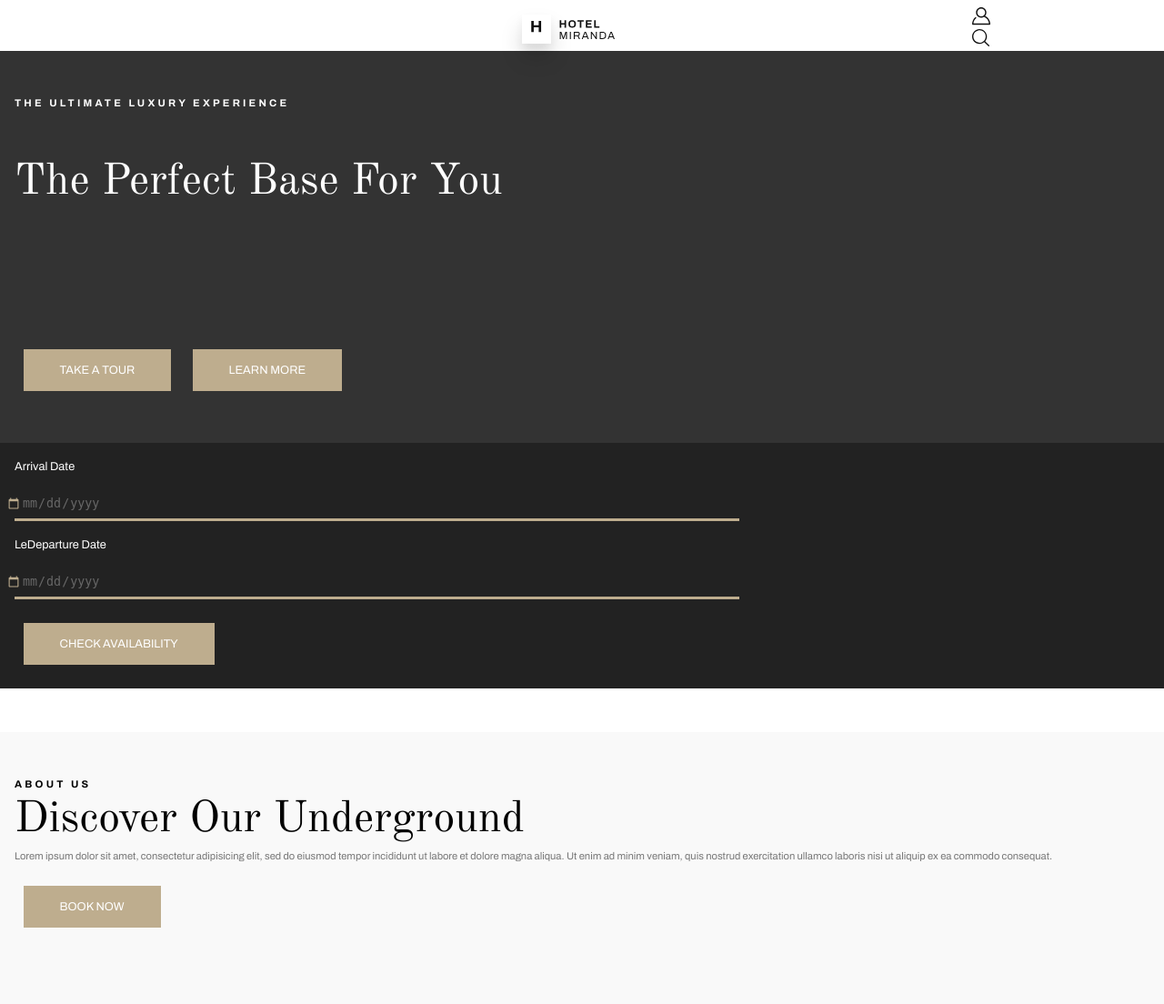
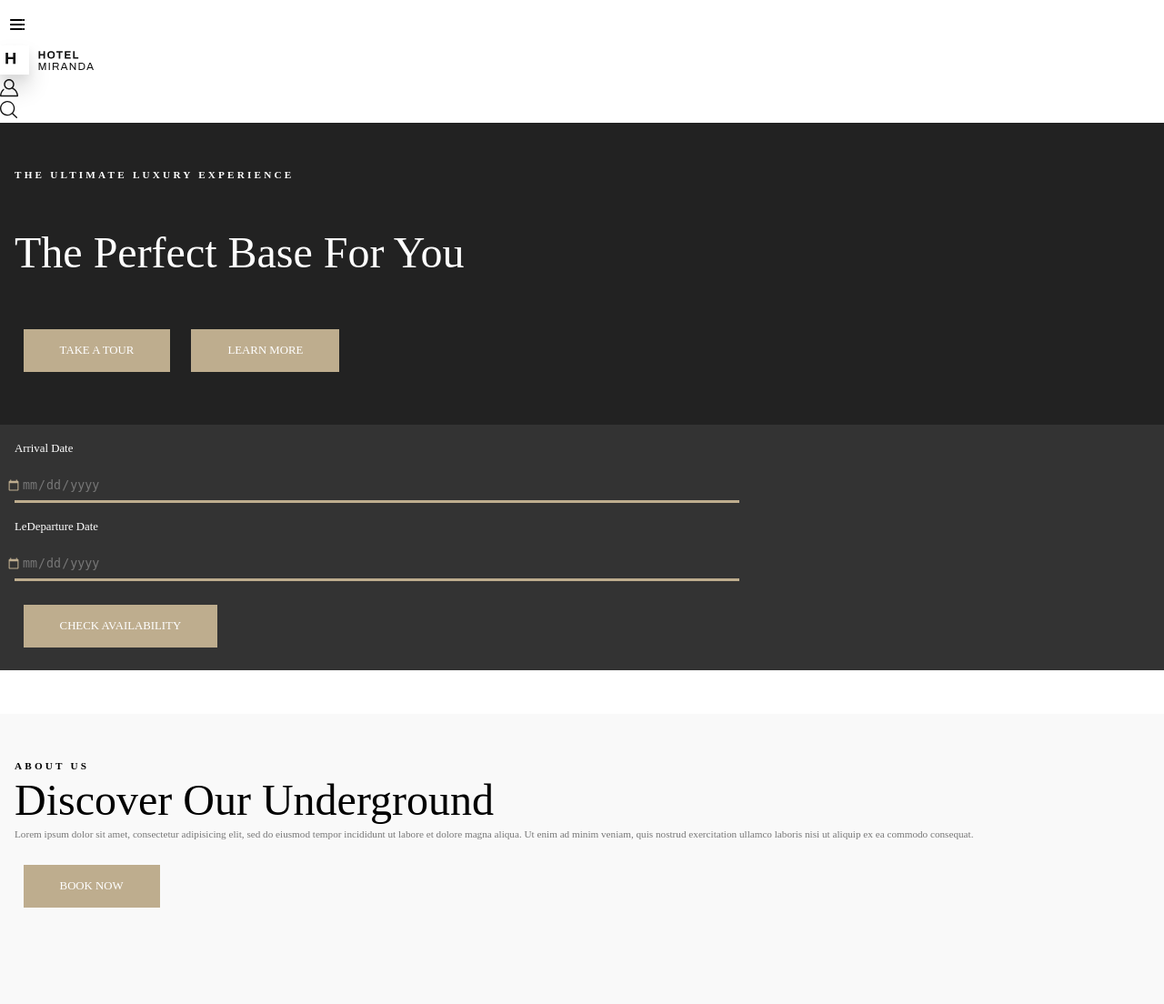
Before and after one commit to ImD1ck/Hotel-Miranda, a PHP site: page /index.php in a window 1280 px wide. Shown: the top 1104 px of the page at 91% size. Run offline with PHP 8.4, Linux system fonts and the light colour scheme; style sheets or scripts are compiled from the project's sources.

Commit message:
Select listo

```diff
--- a/include/header.php
+++ b/include/header.php
@@ -9,25 +9,20 @@
 
   <link rel="stylesheet" type="text/css" href="./styles/styles.css" />
   <link rel="stylesheet" type="text/css" href="./styles/styles.scss" />
+
+  <script type="text/javascript" src="./js/dropMenu.js"></script>
 </head>
 
 <body>
 <header class="header">
-      <div class="nav__icons">
-        <div class="nav__icon iconCross">
-          <img
-            src="./assets/icons/cross.svg"
-            alt="cross"
-            style="display: none"
-          />
+  <div class="nav">
+    <button class="nav__button" id="buttonNav" onClick="dropdown()"></button>
   </div>
-        <div class="nav__icon iconBars">
-          <img
-            src="./assets/icons/bars-solid.svg"
-            alt="bars"
-            class="nav__icon-bar"
-          />
-        </div>
+    <div class="nav__list" id="dropMenu">
+      <a href="./about.php">About Us</a>
+      <a href="./rooms.php">Rooms</a>
+      <a href="./offers.php">Offers</a>
+      <a href="./contact.php">Contact</a>
     </div>
     <div class="title">
       <div class="logo">
@@ -38,14 +33,6 @@
           src="./assets/icons/Hotel-Miranda.svg"
           alt="Hotel Miranda"
         />
-      </div>
-      <div class="navigation">
-        <ul class="nav__list">
-          <li class="nav__item"><a href="./about.html">About Us</a></li>
-          <li class="nav__item"><a href="./rooms">Rooms</a></li>
-          <li class="nav__item"><a href="./offers">Offers</a></li>
-          <li class="nav__item"><a href="./contact">Contact</a></li>
-        </ul>
     </div>
     <div class="icons">
       <div class="icon__item">
@@ -64,16 +51,15 @@
         <h1 class="principal__title">
         <?php echo $title; ?>
         </h1>
-      </article>
 
       <?php if($page == ""): ?>
-      <article class="principal">
         <div class="button__principal">
           <button class="button">TAKE A TOUR</button>
           <button class="button">LEARN MORE</button>
         </div>
+      <?php else:  ?>
       </article>
-      <?php else:  ?>
+
       <article class="subtitle">
         <h4>Home | <span>Room Details</span></h4>
       </article>
--- /dev/null
+++ b/js/dropMenu.js
@@ -0,0 +1,11 @@
+function dropdown() {
+  // let cross = "./assets/icons/cross.svg";
+  // let bar = "./assets/icons/bars-solid.svg";
+  // let img = document.getElementById("menuImg").src;
+  document.getElementById("dropMenu").classList.toggle("nav__show");
+  document.getElementById("buttonNav").classList.toggle("nav__button2");
+
+  // document.getElementById("menuImg").src !== bar
+  //   ? (document.getElementById("menuImg").src = cross)
+  //   : (document.getElementById("menuImg").src = bar);
+}
--- a/styles/_header.scss
+++ b/styles/_header.scss
@@ -0,0 +1,111 @@
+@import "var";
+
+.header {
+  justify-content: space-around;
+  margin-top: 0.5rem;
+  box-shadow: rgba(0, 0, 0, 0.45) 0px 25px 20px -20px;
+
+  .nav {
+    &__button {
+      width: 1rem;
+      height: 1rem;
+      margin: 0.7rem;
+      border: none;
+      cursor: pointer;
+      background: url("../assets/icons/bars-solid.svg");
+    }
+
+    &__button2 {
+      background: url("../assets/icons/cross.svg") no-repeat;
+    }
+
+    &__list {
+      display: none;
+      position: absolute;
+      background-color: #f1f1f1;
+      min-width: 160px;
+      box-shadow: 0px 8px 16px 0px rgba(0, 0, 0, 0.2);
+      z-index: 1;
+    }
+
+    &__list a {
+      color: black;
+      padding: 12px 16px;
+      text-decoration: none;
+      display: block;
+    }
+
+    &__list a:hover {
+      background-color: #ddd;
+    }
+
+    &__show {
+      display: block;
+    }
+  }
+
+  .title {
+    display: flex;
+    justify-content: flex-start;
+    align-items: center;
+
+    .logo {
+      width: 2rem;
+      height: 2rem;
+      padding: 0.4rem;
+      box-shadow: rgba(0, 0, 0, 0.15) 0px 15px 25px,
+        rgba(0, 0, 0, 0.05) 0px 5px 10px;
+
+      &__name {
+        padding: 0.6rem;
+      }
+    }
+  }
+}
+
+.main {
+  color: #fff;
+
+  .principal {
+    padding: 3rem 1rem;
+    min-width: 100%;
+    background-color: $gris-oscuro;
+
+    &__title {
+      padding: 3rem 0rem 3rem;
+    }
+  }
+
+  .calendar {
+    background-color: $gris-neutro;
+    padding: 1rem;
+    justify-content: left;
+
+    &__label {
+      font-size: 0.8rem;
+    }
+
+    &__fecha {
+      display: block;
+      justify-content: left;
+      padding: 0.5rem;
+      padding-right: 55%;
+      margin: 1rem 1rem 1rem 0rem;
+      border: none;
+      border-bottom: 0.2rem solid $beish;
+      color: $gris-claro;
+      background-color: transparent;
+    }
+    &__fecha::-webkit-calendar-picker-indicator {
+      position: absolute;
+      left: 0.4rem;
+
+      filter: invert(79%) sepia(34%) saturate(237%) hue-rotate(0deg)
+        brightness(85%) contrast(82%);
+    }
+
+    &__fecha:focus {
+      border: none;
+    }
+  }
+}
--- a/styles/_index.scss
+++ b/styles/_index.scss
@@ -1,92 +1,4 @@
-.header {
-  display: flex;
-  text-align: center;
-  justify-content: space-around;
-  margin-top: 0.5rem;
-  box-shadow: rgba(0, 0, 0, 0.45) 0px 25px 20px -20px;
-
-  .title {
-    display: flex;
-    justify-content: flex-start;
-    align-items: center;
-
-    .logo {
-      width: 2rem;
-      height: 2rem;
-      padding: 0.4rem;
-      box-shadow: rgba(0, 0, 0, 0.15) 0px 15px 25px,
-        rgba(0, 0, 0, 0.05) 0px 5px 10px;
-
-      &__name {
-        padding: 0.6rem;
-      }
-    }
-  }
-
-  .navigation {
-    display: none;
-
-    &__icons {
-      width: 1rem;
-      height: 1rem;
-      margin: 0.7rem;
-    }
-
-    .icons {
-      display: flex;
-      justify-content: center;
-      align-items: center;
-      gap: 1rem;
-    }
-  }
-}
-
-.main {
-  color: #ffffff;
-
-  .principal {
-    padding: 3rem 1rem;
-    min-width: 100%;
-    background-color: #333333;
-
-    &__title {
-      padding: 3rem 0rem 3rem;
-    }
-  }
-
-  .calendar {
-    background-color: #222222;
-    padding: 1rem;
-    justify-content: left;
-
-    &__label {
-      font-size: 0.8rem;
-    }
-
-    &__fecha {
-      display: block;
-      justify-content: left;
-      padding: 0.5rem;
-      padding-right: 55%;
-      margin: 1rem 1rem 1rem 0rem;
-      border: none;
-      border-bottom: 0.2rem solid #bead8e;
-      color: #686868;
-      background-color: transparent;
-    }
-    &__fecha::-webkit-calendar-picker-indicator {
-      position: absolute;
-      left: 0.4rem;
-
-      filter: invert(79%) sepia(34%) saturate(237%) hue-rotate(0deg)
-        brightness(85%) contrast(82%);
-    }
-
-    &__fecha:focus {
-      border: none;
-    }
-  }
-}
+@import "var";
 
 .aboutUs {
   display: block;
--- /dev/null
+++ b/styles/_var.scss
@@ -0,0 +1,7 @@
+$title: "Old Standard TT";
+$subtitle: "Archivo";
+$roboto: "Roboto";
+$beish: #bead8e;
+$gris-oscuro: #222222;
+$gris-neutro: #333333;
+$gris-claro: #777777;
--- a/styles/styles.css
+++ b/styles/styles.css
@@ -1,79 +1,4 @@
-@import url("https://fonts.googleapis.com/css2?family=Archivo:wght@400;700&family=Old+Standard+TT&display=swap");
-.header {
-  display: flex;
-  text-align: center;
-  justify-content: space-around;
-  margin-top: 0.5rem;
-  box-shadow: rgba(0, 0, 0, 0.45) 0px 25px 20px -20px;
-}
-.header .title {
-  display: flex;
-  justify-content: flex-start;
-  align-items: center;
-}
-.header .title .logo {
-  width: 2rem;
-  height: 2rem;
-  padding: 0.4rem;
-  box-shadow: rgba(0, 0, 0, 0.15) 0px 15px 25px, rgba(0, 0, 0, 0.05) 0px 5px 10px;
-}
-.header .title .logo__name {
-  padding: 0.6rem;
-}
-.header .navigation {
-  display: none;
-}
-.header .navigation__icons {
-  width: 1rem;
-  height: 1rem;
-  margin: 0.7rem;
-}
-.header .navigation .icons {
-  display: flex;
-  justify-content: center;
-  align-items: center;
-  gap: 1rem;
-}
-
-.main {
-  color: #ffffff;
-}
-.main .principal {
-  padding: 3rem 1rem;
-  min-width: 100%;
-  background-color: #333333;
-}
-.main .principal__title {
-  padding: 3rem 0rem 3rem;
-}
-.main .calendar {
-  background-color: #222222;
-  padding: 1rem;
-  justify-content: left;
-}
-.main .calendar__label {
-  font-size: 0.8rem;
-}
-.main .calendar__fecha {
-  display: block;
-  justify-content: left;
-  padding: 0.5rem;
-  padding-right: 55%;
-  margin: 1rem 1rem 1rem 0rem;
-  border: none;
-  border-bottom: 0.2rem solid #bead8e;
-  color: #686868;
-  background-color: transparent;
-}
-.main .calendar__fecha::-webkit-calendar-picker-indicator {
-  position: absolute;
-  left: 0.4rem;
-  filter: invert(79%) sepia(34%) saturate(237%) hue-rotate(0deg) brightness(85%) contrast(82%);
-}
-.main .calendar__fecha:focus {
-  border: none;
-}
-
+@import url("@import url('https://fonts.googleapis.com/css2?family=Archivo:wght@400;700&family=Old+Standard+TT&family=Roboto:wght@400;700&display=swap");
 .aboutUs {
   display: block;
   margin-top: 3rem;
@@ -204,6 +129,96 @@
   background-color: #f8f8f8;
 }
 
+.header {
+  justify-content: space-around;
+  margin-top: 0.5rem;
+  box-shadow: rgba(0, 0, 0, 0.45) 0px 25px 20px -20px;
+}
+.header .nav__button {
+  width: 1rem;
+  height: 1rem;
+  margin: 0.7rem;
+  border: none;
+  cursor: pointer;
+  background: url("../assets/icons/bars-solid.svg");
+}
+.header .nav__button2 {
+  background: url("../assets/icons/cross.svg") no-repeat;
+}
+.header .nav__list {
+  display: none;
+  position: absolute;
+  background-color: #f1f1f1;
+  min-width: 160px;
+  box-shadow: 0px 8px 16px 0px rgba(0, 0, 0, 0.2);
+  z-index: 1;
+}
+.header .nav__list a {
+  color: black;
+  padding: 12px 16px;
+  text-decoration: none;
+  display: block;
+}
+.header .nav__list a:hover {
+  background-color: #ddd;
+}
+.header .nav__show {
+  display: block;
+}
+.header .title {
+  display: flex;
+  justify-content: flex-start;
+  align-items: center;
+}
+.header .title .logo {
+  width: 2rem;
+  height: 2rem;
+  padding: 0.4rem;
+  box-shadow: rgba(0, 0, 0, 0.15) 0px 15px 25px, rgba(0, 0, 0, 0.05) 0px 5px 10px;
+}
+.header .title .logo__name {
+  padding: 0.6rem;
+}
+
+.main {
+  color: #fff;
+}
+.main .principal {
+  padding: 3rem 1rem;
+  min-width: 100%;
+  background-color: #222222;
+}
+.main .principal__title {
+  padding: 3rem 0rem 3rem;
+}
+.main .calendar {
+  background-color: #333333;
+  padding: 1rem;
+  justify-content: left;
+}
+.main .calendar__label {
+  font-size: 0.8rem;
+}
+.main .calendar__fecha {
+  display: block;
+  justify-content: left;
+  padding: 0.5rem;
+  padding-right: 55%;
+  margin: 1rem 1rem 1rem 0rem;
+  border: none;
+  border-bottom: 0.2rem solid #bead8e;
+  color: #777777;
+  background-color: transparent;
+}
+.main .calendar__fecha::-webkit-calendar-picker-indicator {
+  position: absolute;
+  left: 0.4rem;
+  filter: invert(79%) sepia(34%) saturate(237%) hue-rotate(0deg) brightness(85%) contrast(82%);
+}
+.main .calendar__fecha:focus {
+  border: none;
+}
+
 html,
 * {
   box-sizing: border-box;
@@ -231,7 +246,7 @@ span {
 h4 {
   font-family: "Archivo";
   font-size: 0.7rem;
-  font-weight: 600;
+  font-weight: 700;
   letter-spacing: 0.2rem;
   line-height: 1.2rem;
 }
@@ -242,7 +257,7 @@ h4 {
   padding: 1rem 2.5rem;
   margin: 0.6rem;
   border: none;
-  color: #ffffff;
+  color: #fff;
   background-color: #bead8e;
 }
 
--- a/styles/styles.scss
+++ b/styles/styles.scss
@@ -1,10 +1,8 @@
 @use "index";
 @use "header";
+@import "./_var.scss";
 
-@import url("https://fonts.googleapis.com/css2?family=Archivo:wght@400;700&family=Old+Standard+TT&display=swap");
-
-$font-title: "Old Standard TT";
-$font-subtitle: "Archivo";
+@import url("@import url('https://fonts.googleapis.com/css2?family=Archivo:wght@400;700&family=Old+Standard+TT&family=Roboto:wght@400;700&display=swap");
 
 html,
 * {
@@ -18,37 +16,37 @@ body {
 }
 
 h1 {
-  font-family: $font-title;
+  font-family: $title;
   font-size: 3rem;
   font-weight: 400;
 }
 h2,
 label,
 span {
-  font-family: $font-subtitle;
+  font-family: $subtitle;
   font-weight: 400;
 }
 
 h4 {
-  font-family: $font-subtitle;
+  font-family: $subtitle;
   font-size: 0.7rem;
-  font-weight: 600;
+  font-weight: 700;
   letter-spacing: 0.2rem;
   line-height: 1.2rem;
 }
 
 .button {
-  font-family: $font-subtitle;
+  font-family: $subtitle;
   font-size: 0.8rem;
   padding: 1rem 2.5rem;
   margin: 0.6rem;
   border: none;
-  color: #ffffff;
-  background-color: #bead8e;
+  color: #fff;
+  background-color: $beish;
 }
 
 .button:focus {
-  background-color: #333333;
-  border: 0.1rem solid rgba(#ffffff, 0.3);
+  background-color: $gris-neutro;
+  border: 0.1rem solid rgba(#fff, 0.3);
   margin: 0.5rem;
 }
```
Also changed, not shown: 1 other file. Lines whose indentation alone changed are shown as unchanged.
